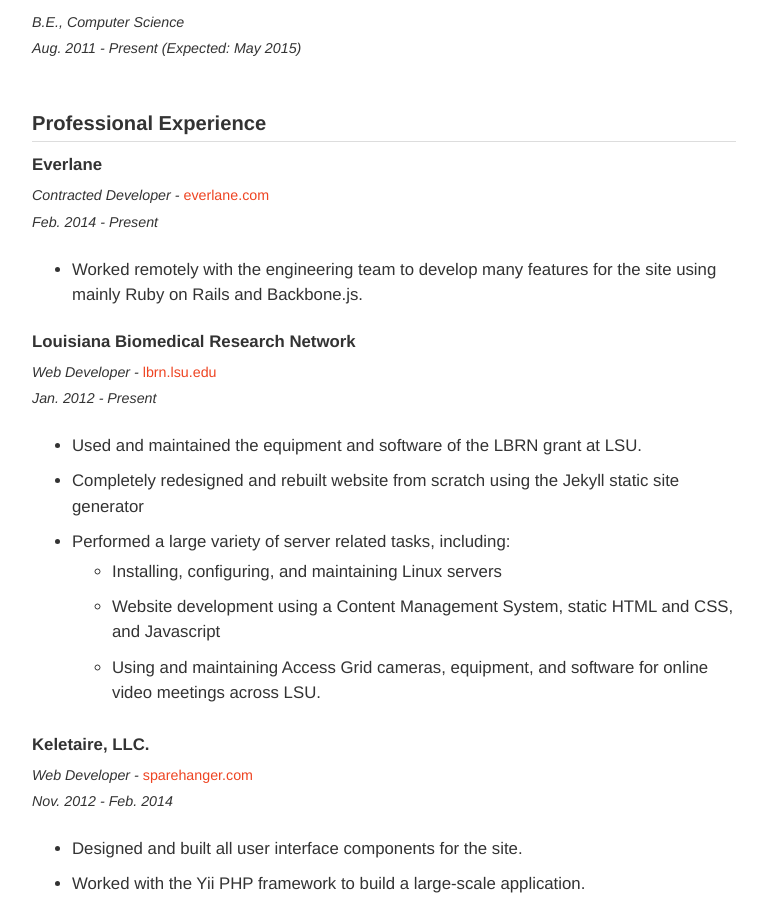
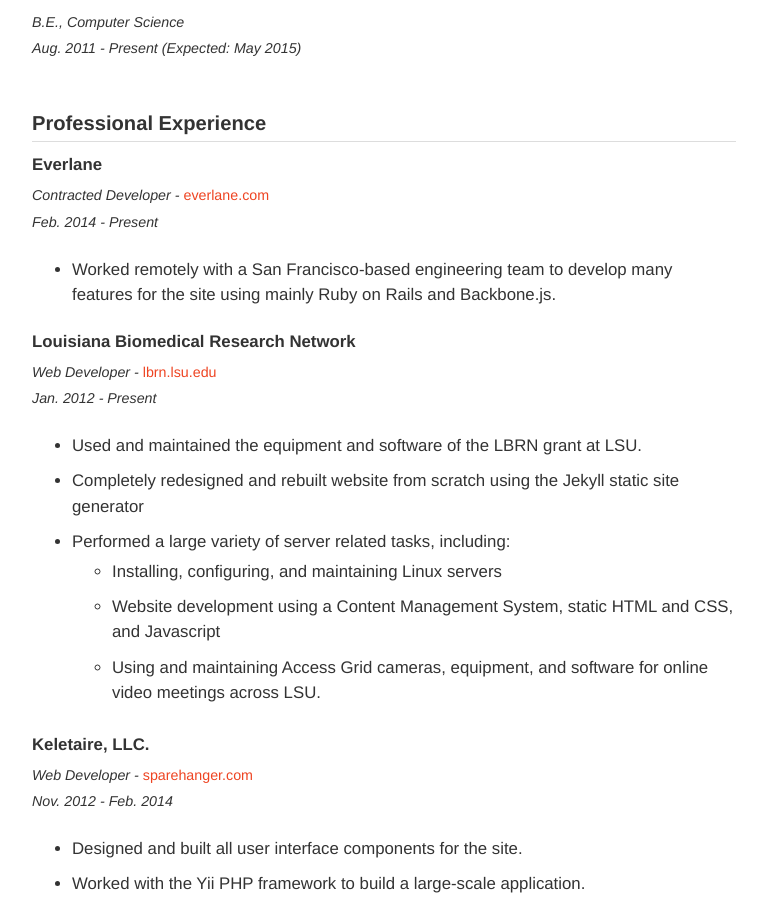
Before and after one commit to taylorlapeyre/taylorlapeyre.github.io, a Jekyll site: the page built from resume.md, in a window 1280 px wide and 900 px high, scrolled down 344 px. Shown: the whole window, without its empty margins (256-1023 px from the left). Built offline with Jekyll 4.4.1, drawn with Linux system fonts in a browser that asks for light colours; some web fonts are replaced.

Commit message:
slight clarification

```diff
--- a/resume.md
+++ b/resume.md
@@ -24,7 +24,7 @@
 
 *Feb. 2014 - Present*
 
-- Worked remotely with the engineering team to develop many features for the site using mainly Ruby on Rails and Backbone.js.
+- Worked remotely with a San Francisco-based engineering team to develop many features for the site using mainly Ruby on Rails and Backbone.js.
 
 #### Louisiana Biomedical Research Network
 
```
